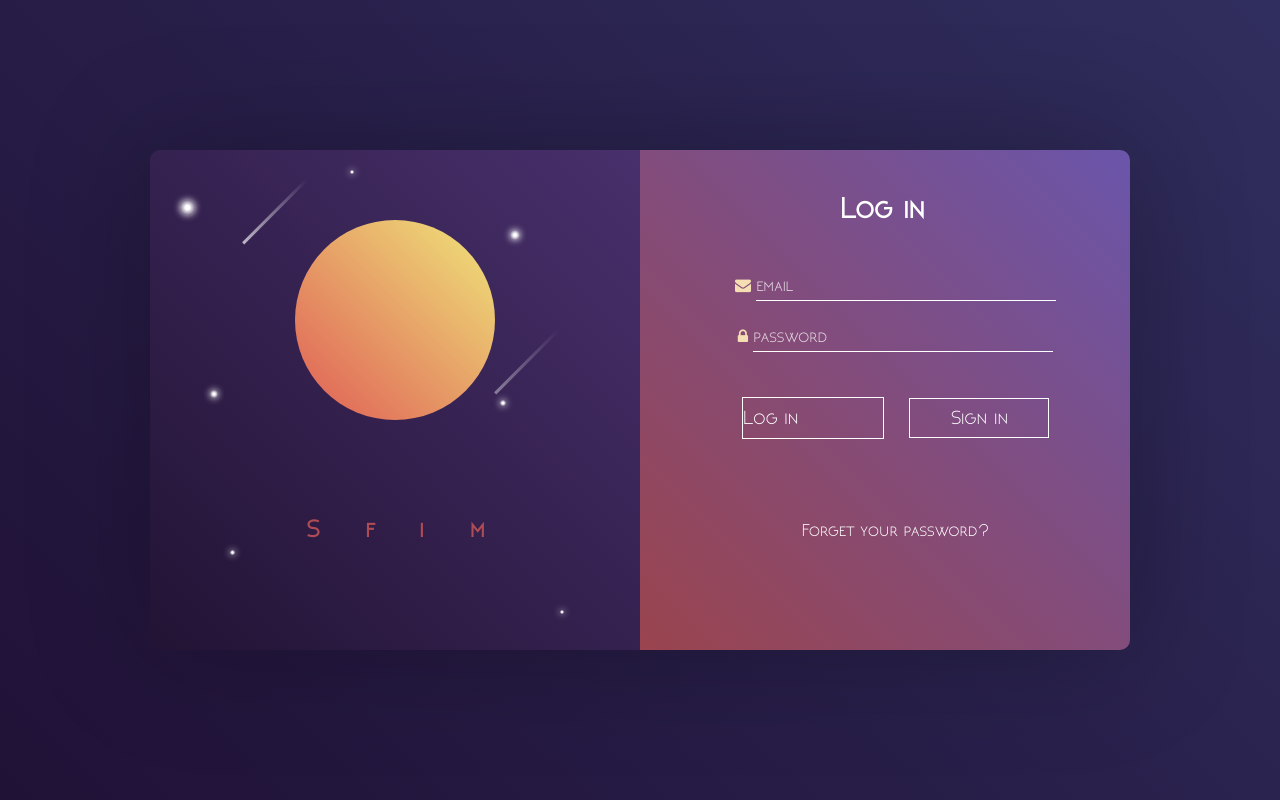
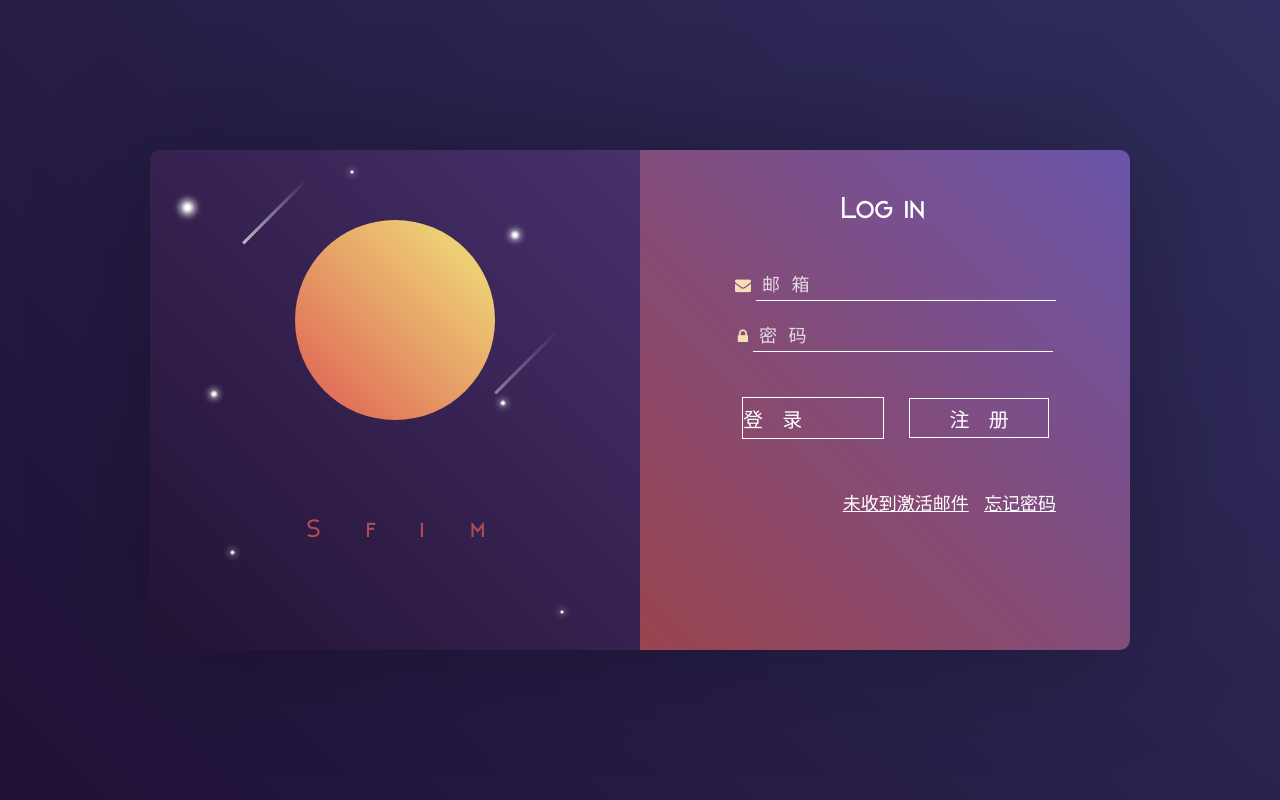
Before and after one commit to YanhuiJessica/Sfim, a Flask app: template src/templates/login_register.html in a window 1280 px wide. Run offline with Flask 2, Linux system fonts and the light colour scheme; the template is opened without the code that fills it: values that come from a table or form of the project are taken from there, others are empty; form fields are guessed from the names that the template uses; parts of the project's set-up code (start-up, migrations or seed data) failed here and were passed over; some libraries are stand-ins or nearby versions.

Commit message:
完善注册登录、修bug

```diff
--- a/src/config/__init__.py
+++ b/src/config/__init__.py
@@ -5,6 +5,8 @@ mysql_user = os.environ.get("DB_USER", default="root")
 mysql_password = os.environ.get("DB_PSW", default="test4321")
 mysql_schema = os.environ.get("DB_SCHEMA", default="sfim")
 
+csrf_key = os.environ.get("CSRF_KEY", default="3a81a2312e3f449dc7b925b95f0550c2-f8faf5ef-ea8b471d")
+
 domain_name = os.environ.get("SFIM_DOMAIN_NAME", default="sfim.tools")
 
-api_key = os.environ.get("MAILGUN_API_KEY", default="f78072e3f56aaf15777d985a378e1e30-074fa10c-6fb8ecef")
+api_key = os.environ.get("MAILGUN_API_KEY", default="key-1670ec1054587094aa967ece6fcb2b53")
--- a/src/templates/login_register.html
+++ b/src/templates/login_register.html
@@ -89,46 +89,50 @@
                         <div id="login_block" style="display: block">
                         <p class="form">
                             <i class="fa fa-envelope"></i>
-                            {{login_form.email(placeholder='email',id='email')}}
+                            {{login_form.email(placeholder=' 邮  箱',id='email')}}
                         </p>
                         <p class="form">
                             <i class="fa fa-lock"></i>
-                            {{login_form.password(placeholder='password',id='passwd')}}
+                            {{login_form.password(placeholder=' 密  码',id='passwd')}}
                         </p>
                         <p>{{login_form.csrf_token}}</p>
-                        {{login_form.login_sub(value="Log in",class='btn', id="login_sub",style="margin-right: 20px; display: inline-block")}}
-                        <input type="button" class="btn" onclick="signin()" style="display: inline-block" id="signin_btn" value="Sign in">
+                        {{login_form.login_sub(value="登   录",class='btn', id="login_sub",style="margin-right: 20px; display: inline-block")}}
+                        <input type="button" class="btn" onclick="signin()" style="display: inline-block" id="signin_btn" value="注   册">
                         </div>
                         </form>
                         <form method="post" action="/login_register/" id="register_form">
                         <div id="register_block" style="display: none">
                         <p class="form">
                             <i class="fa fa-envelope"></i>
-                            {{register_form.email(placeholder='email',id='mail')}}
+                            {{register_form.email(placeholder=' 邮  箱',id='mail')}}
                         </p>
                         <p class="form">
                             <i class="fa fa-user"></i>
-                            {{register_form.username(placeholder='username',id='user')}}
+                            {{register_form.username(placeholder=' 用  户  名',id='user')}}
                         </p>
                         <p class="form">
                             <i class="fa fa-lock"></i>
-                            {{register_form.password(onclick='PassStrong()', onkeyup='PassStrong()', placeholder='password',id='password')}}
+                            {{register_form.password(onclick='PassStrong()', onkeyup='PassStrong()', placeholder=' 密  码',id='password')}}
                             <div class="vali_pass_progress">
                                 <div class="vali_pass_inner_progress"></div>
                             </div>
                         </p>
                         <p class="form">
                             <i class="fa fa-lock"></i>
-                            {{register_form.confirm_password(placeholder='confirm password',id='confirm-passwd')}}
+                            {{register_form.confirm_password(placeholder=' 确  认  密  码',id='confirm-passwd')}}
                         </p>
                         <p>{{register_form.csrf_token}}</p>
-                        <input type="button" class="btn" onclick="login()" id="login_btn" style="margin-right: 20px; display: inline-block" value="Log in">
-                        {{register_form.signin_sub( class="btn",style="display: inline-block",id="signin_sub",value="Sign in")}}
+                        <input type="button" class="btn" onclick="login()" id="login_btn" style="margin-right: 20px; display: inline-block" value="登   录">
+                        {{register_form.signin_sub( class="btn",style="display: inline-block",id="signin_sub",value="注   册")}}
                         </div>
                         </form>
                 </div>
-                    <a href="#">Forget your password?</a>
-                </span>
+                <div style="text-align: right;">
+                    <a href="#" id="help-left" style="margin-top: 50px; display:inline-block;"><u>未收到激活邮件</u></a>
+                    &nbsp; &nbsp;
+                    <a href="#" id="help-right" style="margin-top: 50px; display:inline-block;"><u>忘记密码</u></a>
+                </div>
+            </span>
             </div>
 
             <div id="login_img"><!-- 图片绘制框 -->
--- a/src/views/verify.py
+++ b/src/views/verify.py
@@ -1,5 +1,5 @@
 from flask import Blueprint, render_template, redirect, request, url_for
-from models import User
+from models.user import User
 
 verify = Blueprint('verify', __name__)
 
```
Also changed, not shown: src/models/user.py (+33 -14 lines), src/views/login_register.py (+13 -1 lines).
